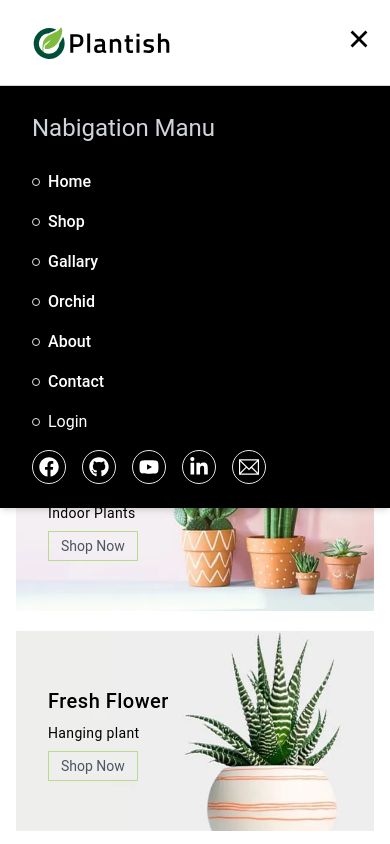
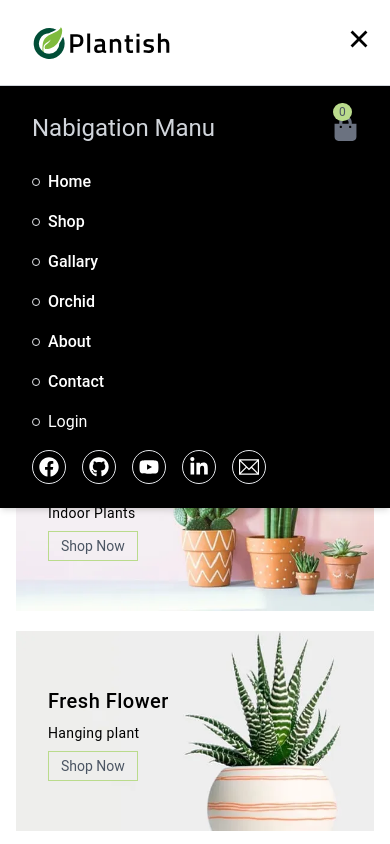
Before and after one commit to shahin-alom82/ecommerceplantshop, a Next.js app: page / in a window 390 px wide. Both pictures are taken after a click on the button 359 px from the left and 39 px from the top of the page. Shown: the top 844 px of the page. Built offline with nearby package versions, Linux system fonts and the light colour scheme; no server answers.

Commit message:
menu added

```diff
--- a/src/components/Header.jsx
+++ b/src/components/Header.jsx
@@ -79,7 +79,15 @@ const Header = () => {
                               {/* Mobile Menu */}
                               {isMenuOpen && (
                                     <div className="absolute top-full left-0 bg-black text-white w-full shadow-md z-40">
-                                          <h1 className="text-gray-300 text-[24px] px-8 mt-6">Nabigation Manu</h1>
+                                          <div className="flex items-center justify-between mt-6">
+                                                <h1 className="text-gray-300 text-[24px] px-8">Nabigation Manu</h1>
+                                                <Link className="px-8" href={"/cart"}>
+                                                      <div className="relative">
+                                                            <FaShoppingBag size={25} className="text-gray-500" />
+                                                            <span className="absolute bg-[#badb8c] py-[1px] px-1.5 text-gray-600 text-xs rounded-full bottom-5 text-center justify-center items-center">{products?.length}</span>
+                                                      </div>
+                                                </Link>
+                                          </div>
                                           <ul className="flex flex-col gap-4 px-8 mb-2 mt-6">
                                                 {navLink.map((item, index) => (
                                                       <div className="flex items-center gap-2" key={index}>
```
